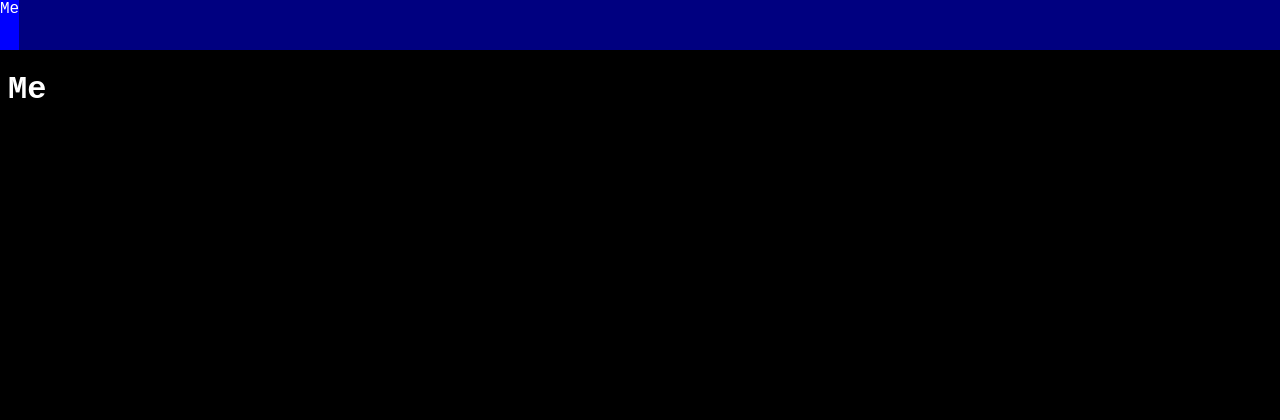
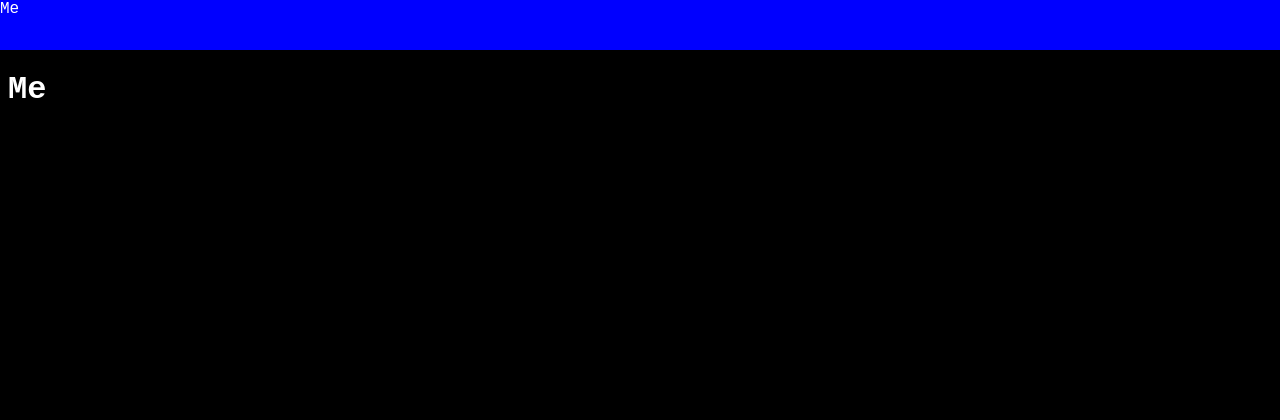
Before and after one commit to Kenny2github/kenny2github.github.io, a PHP site: page / in a window 1280 px wide. Shown: the top 420 px of the page. Run offline with PHP 8.4, Linux system fonts and the light colour scheme.

Commit message:
Update main.css

```diff
--- a/main.css
+++ b/main.css
@@ -19,7 +19,7 @@ div#header {
 div#header a {
     display:inline-block;
     transition:250ms;
-    width:auto;
+    width:calc(100% / 1);
     height:50px;
 }
 div#header a:hover {
```
